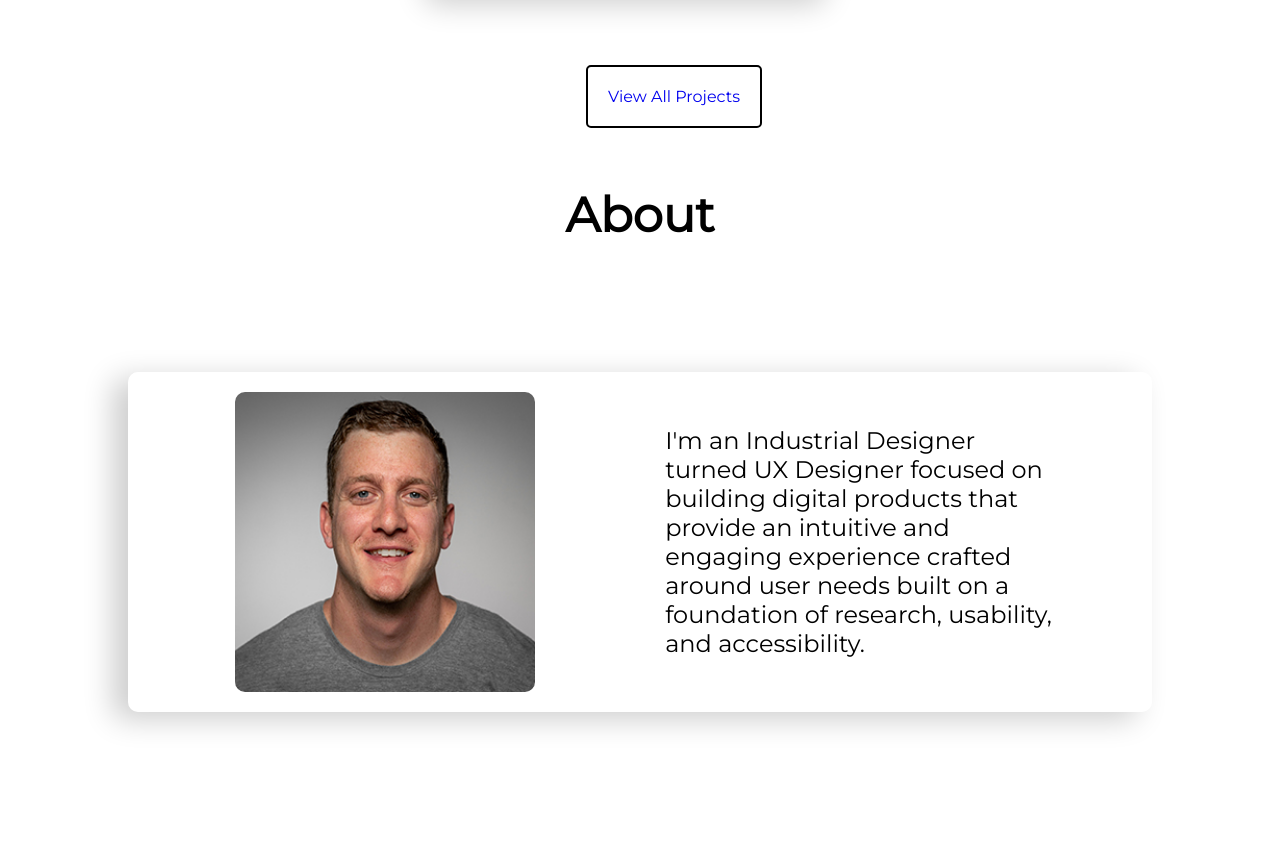
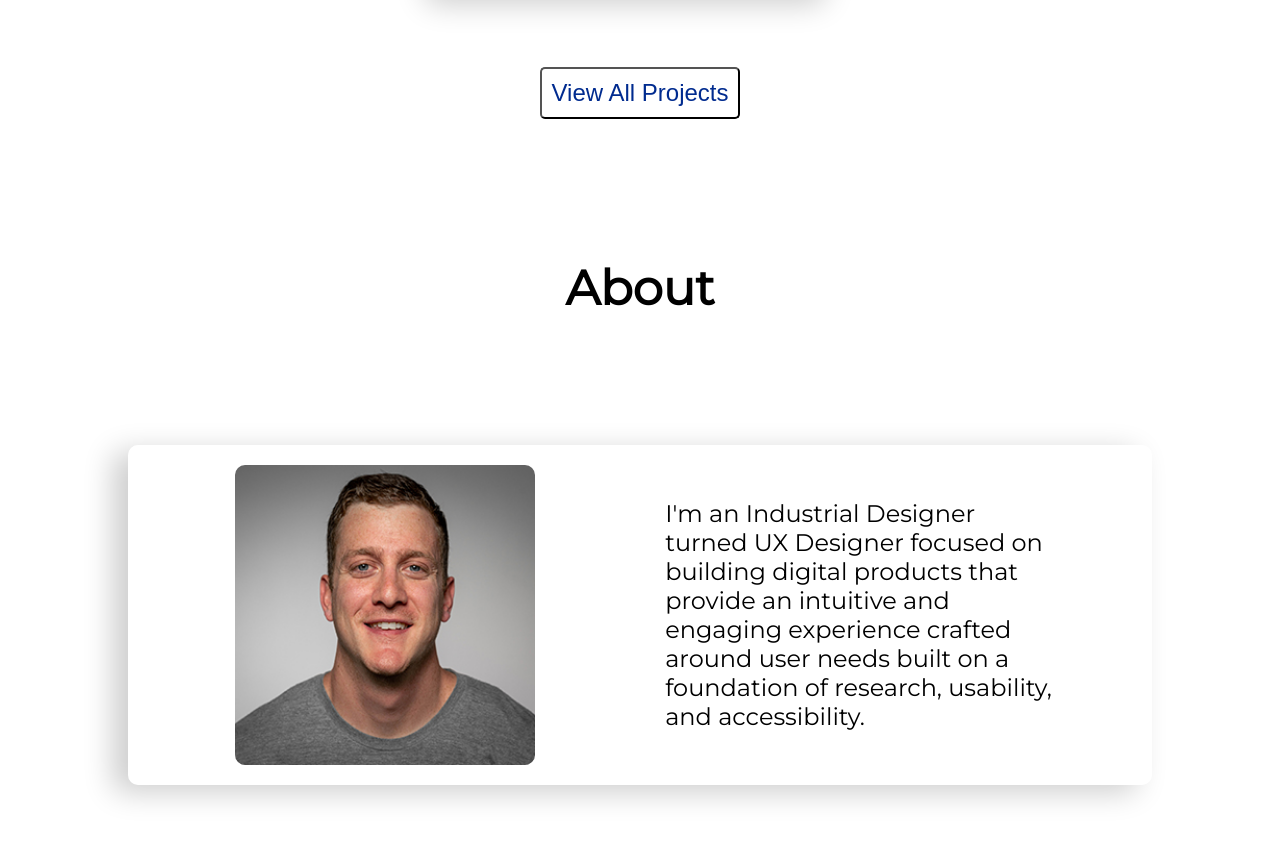
Before and after one commit to rymill515/ryan-miller-ux-portfolio, a plain HTML site: page index.html in a window 1280 px wide. Shown: the part 2031-2872 px from the top of the page. Drawn offline with Linux system fonts and the light colour scheme.

Commit message:
Portfolio V5

```diff
--- a/css/style.css
+++ b/css/style.css
@@ -251,33 +251,30 @@ li a {
     margin-top: 40px;
 }
 
-.projects-cta {
-    border: 2px solid rgb(0, 0, 0);
-    width: 165px;
-    height: 100px;
-    padding: 10px;
-    margin-top: 30px;
-    margin-left: 0;
-    border-radius: 5px;
+
+.project-header3 {
+    font-size: 2rem;
+    font-weight: bold;
+    display: flex;
+    align-items: center;
+    justify-content: center;
+    margin: 20px;
+
+
 }
 
-.projects-cta  {
-    margin: 0;
-    padding: 20px;
-    position: relative;
-    top: 40px;
-    left: 45%;
-
-  }
-
-.projects-cta:hover {
-    background-color: rgb(104, 104, 104) ;
+.projects-cta {
+    font-size: x-large;
+    color: var(--dark-blue);
+    background-color: white;
+    border-radius: 5px;
+    padding: 10px;
 }
-
 
 /* ABOUT SECTION */
 
 .project-header2 {
+    background-color: white;
     font-size: 3rem;
     font-weight: bold;
     display: flex;
@@ -401,13 +398,6 @@ li a {
 
     }
 
-    .projects-cta  {
-        margin: 0;
-        position: relative;
-        top: 50px;
-        left: 20%;
-
-      }
 
     .text-container:hover {
         height: 350px;
--- a/index.html
+++ b/index.html
@@ -114,10 +114,7 @@
 
 
    </div>
-
-   <div class="centerbutton">
-   <a class="projects-cta" href="https://uxfol.io/ryn.m.mllr" target="_blank">View All Projects</a>
-   </div>
+   <div class="project-header3"><a href="#"></a><button class="projects-cta">View All Projects</button></div>
      </section>
 
 <section id=aboutme>
```
Also changed, not shown: 1 other file.
